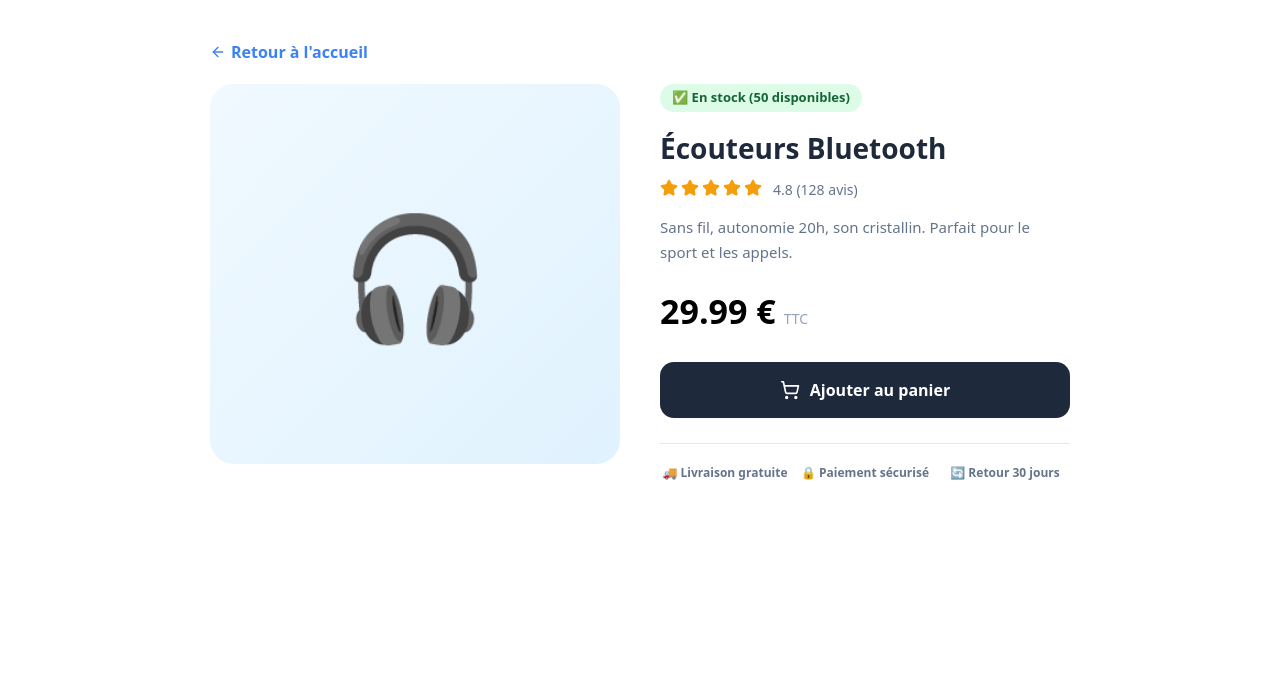
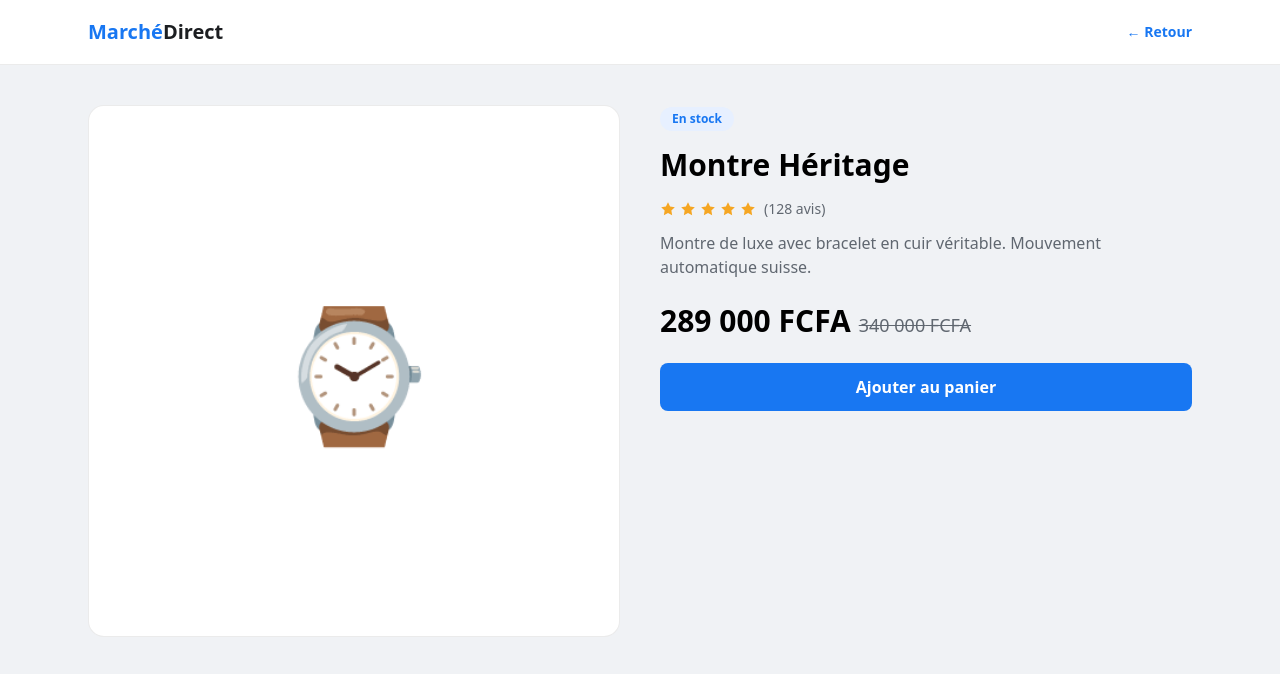
Before and after one commit to phadelvodounou4-ui/E-commerce-site, a Next.js app in the folder frontend/: page /products/1 in a window 1280 px wide. Shown: the top 674 px of the page. Built offline with nearby package versions, Linux system fonts and the light colour scheme.

Commit message:
Uniformiser le design sur toutes les pages

```diff
--- a/frontend/src/app/admin/page.tsx
+++ b/frontend/src/app/admin/page.tsx
@@ -1,7 +1,7 @@
 'use client';
 import { useState, useEffect } from 'react';
+import Link from 'next/link';
 import axios from 'axios';
-import { Plus, Edit2, Trash2, Package } from 'lucide-react';
 
 const API = 'https://ecommerce-backend-b0po.onrender.com/api/v1';
 
@@ -20,77 +20,58 @@ export default function AdminPage() {
 
   const handleSubmit = async (e: React.FormEvent) => {
     e.preventDefault();
-    if (editingId) {
-      await axios.put(`${API}/admin/products/${editingId}`, form);
-    } else {
-      await axios.post(`${API}/admin/products`, form);
-    }
-    setShowForm(false);
-    setForm({ name: '', price: '', description: '', stock: '' });
-    setEditingId(null);
+    if (editingId) { await axios.put(`${API}/admin/products/${editingId}`, form); }
+    else { await axios.post(`${API}/admin/products`, form); }
+    setShowForm(false); setForm({ name: '', price: '', description: '', stock: '' }); setEditingId(null);
     fetchProducts();
   };
 
-  const handleEdit = (p: any) => {
-    setForm({ name: p.name, price: p.price, description: p.description || '', stock: String(p.stock || 0) });
-    setEditingId(p.id);
-    setShowForm(true);
-  };
-
   const handleDelete = async (id: number) => {
-    if (confirm('Supprimer ce produit ?')) {
-      await axios.delete(`${API}/admin/products/${id}`);
-      fetchProducts();
-    }
+    if (confirm('Supprimer ?')) { await axios.delete(`${API}/admin/products/${id}`); fetchProducts(); }
   };
 
   return (
-    <div style={{ maxWidth: '1000px', margin: '0 auto', padding: '40px 20px', fontFamily: 'system-ui, sans-serif' }}>
-      <div style={{ display: 'flex', justifyContent: 'space-between', alignItems: 'center', marginBottom: '30px' }}>
-        <h1 style={{ fontSize: '28px', fontWeight: '800', color: '#1e293b', display: 'flex', alignItems: 'center', gap: '10px' }}>
-          <Package size={28} /> Administration
-        </h1>
-        <button onClick={() => { setShowForm(!showForm); setEditingId(null); setForm({ name: '', price: '', description: '', stock: '' }); }} style={{
-          background: '#1e293b', color: 'white', border: 'none', padding: '12px 24px',
-          borderRadius: '12px', cursor: 'pointer', display: 'flex', alignItems: 'center', gap: '8px', fontWeight: '600'
-        }}>
-          <Plus size={18} /> Ajouter
+    <div className="min-h-screen bg-[#f0f2f5]" style={{ fontFamily: 'system-ui, sans-serif' }}>
+      <nav className="sticky top-0 z-30 bg-white border-b border-black/[0.08]">
+        <div className="max-w-6xl mx-auto px-6 h-16 flex items-center justify-between">
+          <Link href="/" className="text-xl font-bold text-[#1877F2]">Marché<span className="text-[#1c1e21]">Direct</span></Link>
+          <span className="text-sm font-semibold text-[#606770]">Admin</span>
+        </div>
+      </nav>
+      <div className="max-w-4xl mx-auto px-6 py-10">
+        <div className="flex justify-between items-center mb-6">
+          <h1 className="text-2xl font-extrabold">⚙️ Administration</h1>
+          <button onClick={() => { setShowForm(!showForm); setEditingId(null); setForm({ name: '', price: '', description: '', stock: '' }); }} className="px-4 py-2 rounded-full bg-[#1877F2] text-white text-sm font-semibold hover:bg-[#166fe0] transition-colors">
+            + Ajouter
           </button>
         </div>
-
         {showForm && (
-        <form onSubmit={handleSubmit} style={{ background: 'white', padding: '25px', borderRadius: '14px', marginBottom: '25px', boxShadow: '0 4px 15px rgba(0,0,0,0.06)', display: 'grid', gap: '12px' }}>
-          <input placeholder="Nom" value={form.name} onChange={e => setForm({...form, name: e.target.value})} required style={{ padding: '12px', border: '2px solid #e2e8f0', borderRadius: '10px', fontSize: '14px' }} />
-          <input placeholder="Prix" type="number" step="0.01" value={form.price} onChange={e => setForm({...form, price: e.target.value})} required style={{ padding: '12px', border: '2px solid #e2e8f0', borderRadius: '10px', fontSize: '14px' }} />
-          <input placeholder="Description" value={form.description} onChange={e => setForm({...form, description: e.target.value})} style={{ padding: '12px', border: '2px solid #e2e8f0', borderRadius: '10px', fontSize: '14px' }} />
-          <input placeholder="Stock" type="number" value={form.stock} onChange={e => setForm({...form, stock: e.target.value})} style={{ padding: '12px', border: '2px solid #e2e8f0', borderRadius: '10px', fontSize: '14px' }} />
-          <div style={{ display: 'flex', gap: '10px' }}>
-            <button type="submit" style={{ flex: 1, background: '#1e293b', color: 'white', border: 'none', padding: '12px', borderRadius: '10px', cursor: 'pointer', fontWeight: '600' }}>
-              {editingId ? 'Modifier' : 'Ajouter'}
-            </button>
-            <button type="button" onClick={() => setShowForm(false)} style={{ padding: '12px 24px', background: '#f1f5f9', border: 'none', borderRadius: '10px', cursor: 'pointer' }}>Annuler</button>
+          <form onSubmit={handleSubmit} className="bg-white rounded-xl border border-black/[0.08] p-5 mb-6 space-y-3">
+            <input placeholder="Nom" value={form.name} onChange={e => setForm({...form, name: e.target.value})} required className="w-full px-4 py-2 border border-black/10 rounded-lg text-sm" />
+            <input placeholder="Prix" type="number" step="0.01" value={form.price} onChange={e => setForm({...form, price: e.target.value})} required className="w-full px-4 py-2 border border-black/10 rounded-lg text-sm" />
+            <input placeholder="Description" value={form.description} onChange={e => setForm({...form, description: e.target.value})} className="w-full px-4 py-2 border border-black/10 rounded-lg text-sm" />
+            <input placeholder="Stock" type="number" value={form.stock} onChange={e => setForm({...form, stock: e.target.value})} className="w-full px-4 py-2 border border-black/10 rounded-lg text-sm" />
+            <div className="flex gap-2">
+              <button type="submit" className="flex-1 py-2 rounded-lg bg-[#1877F2] text-white font-semibold text-sm">{editingId ? 'Modifier' : 'Ajouter'}</button>
+              <button type="button" onClick={() => setShowForm(false)} className="px-4 py-2 rounded-lg bg-[#f0f2f5] text-sm">Annuler</button>
             </div>
           </form>
         )}
-
-      <div style={{ display: 'flex', flexDirection: 'column', gap: '10px' }}>
-        {products.map(product => (
-          <div key={product.id} style={{ background: 'white', borderRadius: '12px', padding: '20px', display: 'flex', alignItems: 'center', justifyContent: 'space-between', boxShadow: '0 2px 10px rgba(0,0,0,0.04)' }}>
+        <div className="space-y-3">
+          {products.map((p: any) => (
+            <div key={p.id} className="bg-white rounded-xl border border-black/[0.08] p-5 flex items-center justify-between">
               <div>
-              <h3 style={{ fontWeight: '700', color: '#1e293b', marginBottom: '3px' }}>{product.name}</h3>
-              <p style={{ color: '#64748b', fontSize: '14px' }}>{parseFloat(product.price).toFixed(2)} € | Stock: {product.stock}</p>
+                <h3 className="font-semibold">{p.name}</h3>
+                <p className="text-sm text-[#606770]">{parseFloat(p.price).toFixed(2)} € | Stock: {p.stock}</p>
               </div>
-            <div style={{ display: 'flex', gap: '8px' }}>
-              <button onClick={() => handleEdit(product)} style={{ background: '#eff6ff', border: 'none', padding: '8px 14px', borderRadius: '8px', cursor: 'pointer', color: '#3b82f6', display: 'flex', alignItems: 'center', gap: '5px', fontWeight: '600' }}>
-                <Edit2 size={14} /> Modifier
-              </button>
-              <button onClick={() => handleDelete(product.id)} style={{ background: '#fef2f2', border: 'none', padding: '8px 14px', borderRadius: '8px', cursor: 'pointer', color: '#ef4444', display: 'flex', alignItems: 'center', gap: '5px', fontWeight: '600' }}>
-                <Trash2 size={14} /> Supprimer
-              </button>
+              <div className="flex gap-2">
+                <button onClick={() => { setForm({ name: p.name, price: p.price, description: p.description || '', stock: String(p.stock) }); setEditingId(p.id); setShowForm(true); }} className="px-3 py-1.5 rounded-lg bg-[#e7f0ff] text-[#1877F2] text-sm font-semibold">Modifier</button>
+                <button onClick={() => handleDelete(p.id)} className="px-3 py-1.5 rounded-lg bg-[#fef2f2] text-[#e41e3f] text-sm font-semibold">Supprimer</button>
               </div>
             </div>
           ))}
         </div>
       </div>
+    </div>
   );
 }
--- a/frontend/src/app/cart/page.tsx
+++ b/frontend/src/app/cart/page.tsx
@@ -2,92 +2,59 @@
 import { useState, useEffect } from 'react';
 import Link from 'next/link';
 import axios from 'axios';
-import { Trash2, ShoppingBag, ArrowLeft, Plus, Minus, ArrowRight } from 'lucide-react';
 
 const API = 'https://ecommerce-backend-b0po.onrender.com/api/v1';
 
 export default function CartPage() {
   const [items, setItems] = useState<any[]>([]);
   const [total, setTotal] = useState('0');
-  const [loading, setLoading] = useState(true);
 
-  useEffect(() => { fetchCart(); }, []);
+  useEffect(() => {
+    axios.get(`${API}/cart`, { headers: { 'user-id': '1' } }).then(res => { setItems(res.data.data.items); setTotal(res.data.data.total); }).catch(() => {});
+  }, []);
 
-  const fetchCart = async () => {
-    try {
+  const removeItem = async (id: number) => {
+    await axios.delete(`${API}/cart/${id}`);
     const res = await axios.get(`${API}/cart`, { headers: { 'user-id': '1' } });
     setItems(res.data.data.items);
     setTotal(res.data.data.total);
-    } catch (e) { setItems([]); }
-    setLoading(false);
   };
 
-  const removeItem = async (id: number) => {
-    await axios.delete(`${API}/cart/${id}`);
-    fetchCart();
-  };
-
-  if (loading) return <div style={{ textAlign: 'center', padding: '60px' }}>Chargement...</div>;
-
   return (
-    <div style={{ maxWidth: '900px', margin: '0 auto', padding: '40px 20px', fontFamily: 'system-ui, sans-serif' }}>
-      <div style={{ display: 'flex', justifyContent: 'space-between', alignItems: 'center', marginBottom: '30px' }}>
-        <h1 style={{ fontSize: '28px', fontWeight: '800', color: '#1e293b' }}>🛒 Mon Panier</h1>
-        <Link href="/" style={{ color: '#3b82f6', textDecoration: 'none', fontWeight: '600', display: 'flex', alignItems: 'center', gap: '5px' }}>
-          <ArrowLeft size={16} /> Continuer mes achats
-        </Link>
+    <div className="min-h-screen bg-[#f0f2f5]" style={{ fontFamily: 'system-ui, sans-serif' }}>
+      <nav className="sticky top-0 z-30 bg-white border-b border-black/[0.08]">
+        <div className="max-w-6xl mx-auto px-6 h-16 flex items-center justify-between">
+          <Link href="/" className="text-xl font-bold text-[#1877F2]">Marché<span className="text-[#1c1e21]">Direct</span></Link>
+          <Link href="/" className="text-sm font-semibold text-[#1877F2] hover:underline">← Continuer mes achats</Link>
         </div>
-
+      </nav>
+      <div className="max-w-3xl mx-auto px-6 py-10">
+        <h1 className="text-2xl font-extrabold mb-6">🛒 Mon Panier</h1>
         {items.length === 0 ? (
-        <div style={{ textAlign: 'center', padding: '60px', background: 'white', borderRadius: '16px', boxShadow: '0 4px 15px rgba(0,0,0,0.06)' }}>
-          <ShoppingBag size={64} color="#94a3b8" />
-          <h2 style={{ color: '#64748b', marginTop: '15px' }}>Votre panier est vide</h2>
-          <Link href="/products" style={{ color: '#3b82f6', textDecoration: 'none', fontWeight: '600', marginTop: '10px', display: 'inline-block' }}>Voir les produits</Link>
+          <div className="bg-white rounded-xl border border-black/[0.08] p-10 text-center">
+            <p className="text-[#606770] text-lg mb-4">Votre panier est vide</p>
+            <Link href="/products" className="text-[#1877F2] font-semibold hover:underline">Voir les produits</Link>
           </div>
         ) : (
-        <>
-          <div style={{ display: 'flex', flexDirection: 'column', gap: '15px' }}>
-            {items.map(item => (
-              <div key={item.id} style={{ background: 'white', borderRadius: '14px', padding: '20px', display: 'flex', alignItems: 'center', gap: '20px', boxShadow: '0 2px 10px rgba(0,0,0,0.04)' }}>
-                <div style={{ fontSize: '50px', minWidth: '70px', textAlign: 'center' }}>{item.image || '🛒'}</div>
-                <div style={{ flex: 1 }}>
-                  <h3 style={{ fontWeight: '700', color: '#1e293b', marginBottom: '5px' }}>{item.name}</h3>
-                  <p style={{ color: '#64748b', fontSize: '14px' }}>Qté: {item.quantity}</p>
+          <div className="space-y-4">
+            {items.map((item: any) => (
+              <div key={item.id} className="bg-white rounded-xl border border-black/[0.08] p-5 flex items-center gap-4">
+                <span className="text-4xl">{item.image || '🛒'}</span>
+                <div className="flex-1">
+                  <h3 className="font-semibold">{item.name}</h3>
+                  <p className="text-sm text-[#606770]">Qté: {item.quantity}</p>
                 </div>
-                <div style={{ fontWeight: '800', fontSize: '18px', color: '#1e293b' }}>
-                  {(parseFloat(item.price) * item.quantity).toFixed(2)} €
-                </div>
-                <button onClick={() => removeItem(item.id)} style={{ background: '#fef2f2', border: 'none', padding: '8px', borderRadius: '8px', cursor: 'pointer', color: '#ef4444' }}>
-                  <Trash2 size={18} />
-                </button>
+                <span className="font-extrabold text-lg">{(parseFloat(item.price) * item.quantity).toFixed(2)} €</span>
+                <button onClick={() => removeItem(item.id)} className="text-[#e41e3f] hover:bg-[#fef2f2] px-3 py-2 rounded-lg font-semibold text-sm">Supprimer</button>
               </div>
             ))}
+            <div className="bg-white rounded-xl border border-black/[0.08] p-5">
+              <div className="flex justify-between text-lg font-extrabold"><span>Total</span><span>{total} €</span></div>
+              <button className="w-full mt-4 py-3 rounded-lg bg-[#1877F2] text-white font-semibold hover:bg-[#166fe0] transition-colors">Commander</button>
             </div>
-
-          <div style={{ background: 'white', borderRadius: '14px', padding: '25px', marginTop: '20px', boxShadow: '0 4px 15px rgba(0,0,0,0.06)' }}>
-            <div style={{ display: 'flex', justifyContent: 'space-between', marginBottom: '15px' }}>
-              <span style={{ color: '#64748b' }}>Sous-total</span>
-              <span style={{ fontWeight: '600' }}>{total} €</span>
           </div>
-            <div style={{ display: 'flex', justifyContent: 'space-between', marginBottom: '15px' }}>
-              <span style={{ color: '#64748b' }}>Livraison</span>
-              <span style={{ color: '#16a34a', fontWeight: '600' }}>Gratuite</span>
+        )}
       </div>
-            <div style={{ borderTop: '1px solid #e2e8f0', paddingTop: '15px', display: 'flex', justifyContent: 'space-between' }}>
-              <span style={{ fontWeight: '800', fontSize: '18px' }}>Total</span>
-              <span style={{ fontWeight: '800', fontSize: '20px', color: '#1e293b' }}>{total} €</span>
-            </div>
-            <button style={{
-              width: '100%', marginTop: '20px', background: '#1e293b', color: 'white',
-              border: 'none', padding: '16px', borderRadius: '12px', cursor: 'pointer',
-              display: 'flex', alignItems: 'center', justifyContent: 'center', gap: '10px',
-              fontWeight: '700', fontSize: '16px'
-            }}>
-              Commander <ArrowRight size={18} />
-            </button>
-          </div>
-        </>
-      )}
     </div>
   );
 }
--- a/frontend/src/app/products/[id]/page.tsx
+++ b/frontend/src/app/products/[id]/page.tsx
@@ -1,89 +1,45 @@
 'use client';
-import { useState, useEffect } from 'react';
 import { useParams } from 'next/navigation';
 import Link from 'next/link';
-import { Star, ShoppingCart, ArrowLeft } from 'lucide-react';
+
+const produits: any = {
+  '1': { id: 1, nom: 'Montre Héritage', prix: '289 000', ancienPrix: '340 000', emoji: '⌚', etoiles: 5, avis: 128, description: 'Montre de luxe avec bracelet en cuir véritable. Mouvement automatique suisse.' },
+  '2': { id: 2, nom: 'Sac Atelier Noir', prix: '154 500', ancienPrix: '189 000', emoji: '👜', etoiles: 4, avis: 76, description: 'Sac en cuir pleine fleur fabriqué à la main. Finitions dorées.' },
+  '3': { id: 3, nom: 'Parfum Ombre Dorée', prix: '78 900', emoji: '🧴', etoiles: 5, avis: 214, description: 'Eau de parfum aux notes boisées et ambrées. Flacon en verre taillé.' },
+};
 
 export default function ProductPage() {
   const params = useParams();
   const id = params?.id as string;
-  const [product, setProduct] = useState<any>(null);
+  const p = produits[id];
 
-  useEffect(() => {
-    // Données en dur pour éviter les erreurs API
-    const products: any = {
-      '1': { id: 1, name: 'Écouteurs Bluetooth', price: '29.99', description: 'Sans fil, autonomie 20h, son cristallin. Parfait pour le sport et les appels.', stock: 50, emoji: '🎧' },
-      '2': { id: 2, name: 'Montre Connectée', price: '59.99', description: 'Cardio, GPS, étanche, notifications. Suivez votre activité au quotidien.', stock: 30, emoji: '⌚' },
-      '3': { id: 3, name: 'Chargeur USB-C Rapide', price: '19.99', description: 'Compatible tous appareils. Charge rapide 65W avec câble inclus.', stock: 100, emoji: '🔌' },
-    };
-    setProduct(products[id] || null);
-  }, [id]);
-
-  if (!product) {
-    return (
-      <div style={{ textAlign: 'center', padding: '80px 20px', fontFamily: 'system-ui, sans-serif' }}>
-        <h1 style={{ fontSize: '48px', marginBottom: '10px' }}>😕</h1>
-        <h2>Produit non trouvé</h2>
-        <p style={{ color: '#64748b', marginBottom: '20px' }}>Ce produit n'existe pas ou a été supprimé.</p>
-        <Link href="/" style={{ color: '#3b82f6', textDecoration: 'none', fontWeight: '600' }}>← Retour à l'accueil</Link>
-      </div>
-    );
-  }
+  if (!p) return <div className="min-h-screen bg-[#f0f2f5] flex items-center justify-center"><p>Produit non trouvé</p></div>;
 
   return (
-    <div style={{ maxWidth: '900px', margin: '0 auto', padding: '40px 20px', fontFamily: 'system-ui, sans-serif' }}>
-
-      <div style={{ marginBottom: '20px' }}>
-        <Link href="/" style={{ color: '#3b82f6', textDecoration: 'none', fontWeight: '600', display: 'flex', alignItems: 'center', gap: '5px' }}>
-          <ArrowLeft size={16} /> Retour à l'accueil
-        </Link>
-      </div>
-
-      <div style={{ display: 'flex', gap: '40px', flexWrap: 'wrap' }}>
-
-        {/* Image */}
-        <div style={{
-          flex: '1 1 350px', background: 'linear-gradient(135deg, #f0f9ff, #e0f2fe)',
-          borderRadius: '24px', height: '380px', minWidth: '280px',
-          display: 'flex', alignItems: 'center', justifyContent: 'center', fontSize: '120px'
-        }}>
-          {product.emoji}
+    <div className="min-h-screen bg-[#f0f2f5]" style={{ fontFamily: 'system-ui, sans-serif' }}>
+      <nav className="sticky top-0 z-30 bg-white border-b border-black/[0.08]">
+        <div className="max-w-6xl mx-auto px-6 h-16 flex items-center justify-between">
+          <Link href="/" className="text-xl font-bold text-[#1877F2]">Marché<span className="text-[#1c1e21]">Direct</span></Link>
+          <Link href="/products" className="text-sm font-semibold text-[#1877F2] hover:underline">← Retour</Link>
         </div>
-
-        {/* Infos */}
-        <div style={{ flex: '1 1 350px', minWidth: '280px' }}>
-          <div style={{ display: 'inline-block', background: '#dcfce7', color: '#166534', padding: '4px 12px', borderRadius: '20px', fontSize: '13px', fontWeight: '600', marginBottom: '15px' }}>
-            ✅ En stock ({product.stock} disponibles)
+      </nav>
+      <div className="max-w-6xl mx-auto px-6 py-10 grid grid-cols-1 md:grid-cols-2 gap-10">
+        <div className="rounded-2xl bg-white border border-black/[0.08] aspect-square flex items-center justify-center text-9xl">{p.emoji}</div>
+        <div>
+          <span className="inline-block px-3 py-1 rounded-full bg-[#e7f0ff] text-[#1877F2] text-xs font-semibold mb-4">En stock</span>
+          <h1 className="text-3xl font-extrabold mb-4">{p.nom}</h1>
+          <div className="flex items-center gap-1 mb-3">
+            {Array.from({ length: 5 }).map((_, i) => (
+              <svg key={i} viewBox="0 0 20 20" className={`w-4 h-4 ${i < p.etoiles ? 'fill-[#f5a623]' : 'fill-black/10'}`}><path d="M10 1.5l2.6 5.4 5.9.8-4.3 4.2 1 5.9-5.2-2.8-5.2 2.8 1-5.9-4.3-4.2 5.9-.8z" /></svg>
+            ))}
+            <span className="text-sm text-[#606770] ml-1">({p.avis} avis)</span>
           </div>
-
-          <h1 style={{ fontSize: '28px', fontWeight: '800', color: '#1e293b', marginBottom: '10px' }}>{product.name}</h1>
-
-          <div style={{ display: 'flex', gap: '3px', marginBottom: '15px' }}>
-            {[...Array(5)].map((_, i) => <Star key={i} size={18} fill="#f59e0b" color="#f59e0b" />)}
-            <span style={{ color: '#64748b', marginLeft: '8px', fontSize: '14px' }}>4.8 (128 avis)</span>
+          <p className="text-[#606770] mb-6">{p.description}</p>
+          <div className="flex items-baseline gap-2 mb-6">
+            <span className="text-3xl font-extrabold">{p.prix} FCFA</span>
+            {p.ancienPrix && <span className="text-lg text-[#606770] line-through">{p.ancienPrix} FCFA</span>}
           </div>
-
-          <p style={{ color: '#64748b', fontSize: '15px', lineHeight: 1.7, marginBottom: '20px' }}>{product.description}</p>
-
-          <div style={{ fontSize: '34px', fontWeight: '800', marginBottom: '25px' }}>
-            {parseFloat(product.price).toFixed(2)} €
-            <span style={{ fontSize: '14px', color: '#94a3b8', fontWeight: '400', marginLeft: '8px' }}>TTC</span>
-          </div>
-
-          <button style={{
-            width: '100%', background: '#1e293b', color: 'white', border: 'none',
-            padding: '16px', borderRadius: '14px', cursor: 'pointer',
-            display: 'flex', alignItems: 'center', justifyContent: 'center', gap: '10px',
-            fontWeight: '700', fontSize: '16px', marginBottom: '25px'
-          }}>
-            <ShoppingCart size={20} /> Ajouter au panier
-          </button>
-
-          <div style={{ display: 'grid', gridTemplateColumns: 'repeat(3, 1fr)', gap: '10px', borderTop: '1px solid #e2e8f0', paddingTop: '20px' }}>
-            {['🚚 Livraison gratuite', '🔒 Paiement sécurisé', '🔄 Retour 30 jours'].map((text, i) => (
-              <div key={i} style={{ textAlign: 'center', fontSize: '12px', color: '#64748b', fontWeight: '600' }}>{text}</div>
-            ))}
-          </div>
+          <button className="w-full py-3 rounded-lg bg-[#1877F2] text-white font-semibold hover:bg-[#166fe0] transition-colors">Ajouter au panier</button>
         </div>
       </div>
     </div>
--- a/frontend/src/app/products/page.tsx
+++ b/frontend/src/app/products/page.tsx
@@ -1,24 +1,42 @@
 'use client';
-import { useProducts } from '@/hooks/useProducts';
-import { ProductCard } from '@/components/ProductCard';
-import { ProductFilters } from '@/components/ProductFilters';
-import { Pagination } from '@/components/Pagination';
-import { Loader2 } from 'lucide-react';
+import { useState, useEffect } from 'react';
+import Link from 'next/link';
+import axios from 'axios';
+
+const API = 'https://ecommerce-backend-b0po.onrender.com/api/v1';
+
 export default function ProductsPage() {
-  const { products, loading, pagination, filters, updateFilters } = useProducts();
+  const [products, setProducts] = useState<any[]>([]);
+  const [loading, setLoading] = useState(true);
+
+  useEffect(() => {
+    axios.get(`${API}/products`).then(res => { setProducts(res.data.data.products); setLoading(false); }).catch(() => setLoading(false));
+  }, []);
+
   return (
-    <div className="max-w-7xl mx-auto px-4 py-8">
-      <div className="flex flex-col lg:flex-row gap-8">
-        <aside className="lg:w-64"><ProductFilters filters={filters} onChange={updateFilters} /></aside>
-        <div className="flex-1">
-          <div className="flex justify-between mb-6"><h1 className="text-2xl font-bold">All Products</h1><span>{pagination.total} results</span></div>
-          {loading ? <div className="flex justify-center py-20"><Loader2 className="h-8 w-8 animate-spin" /></div> : (
-            <><div className="grid grid-cols-1 sm:grid-cols-2 lg:grid-cols-3 gap-6">{products.map((p: any) => <ProductCard key={p.id} product={p} />)}</div>
-              {products.length === 0 && <p className="text-center py-20 text-gray-500">No products found</p>}
-              <Pagination pagination={pagination} onPageChange={(page: number) => updateFilters({ page })} />
-            </>
-          )}
+    <div className="min-h-screen bg-[#f0f2f5]" style={{ fontFamily: 'system-ui, sans-serif' }}>
+      <nav className="sticky top-0 z-30 bg-white border-b border-black/[0.08]">
+        <div className="max-w-6xl mx-auto px-6 h-16 flex items-center justify-between">
+          <Link href="/" className="text-xl font-bold text-[#1877F2]">Marché<span className="text-[#1c1e21]">Direct</span></Link>
+          <Link href="/" className="text-sm font-semibold text-[#1877F2] hover:underline">← Retour</Link>
         </div>
+      </nav>
+      <div className="max-w-6xl mx-auto px-6 py-10">
+        <h1 className="text-2xl font-extrabold mb-6">Tous les produits</h1>
+        {loading ? <p className="text-[#606770]">Chargement...</p> : (
+          <div className="grid grid-cols-1 sm:grid-cols-2 md:grid-cols-3 gap-5">
+            {products.map((p: any) => (
+              <Link key={p.id} href={`/products/${p.id}`} className="group bg-white rounded-xl border border-black/[0.08] overflow-hidden hover:shadow-lg transition-shadow no-underline">
+                <div className="aspect-square bg-[#f0f2f5] flex items-center justify-center text-7xl group-hover:scale-105 transition-transform">{p.image || '🛒'}</div>
+                <div className="p-4">
+                  <h3 className="font-semibold text-sm mb-1 text-[#1c1e21] truncate">{p.name}</h3>
+                  <p className="text-xs text-[#606770] mb-2">{p.description?.substring(0, 60)}...</p>
+                  <span className="text-lg font-extrabold text-[#1c1e21]">{parseFloat(p.price).toFixed(2)} €</span>
+                </div>
+              </Link>
+            ))}
+          </div>
+        )}
       </div>
     </div>
   );
```
Lines whose indentation alone changed are shown as unchanged.
